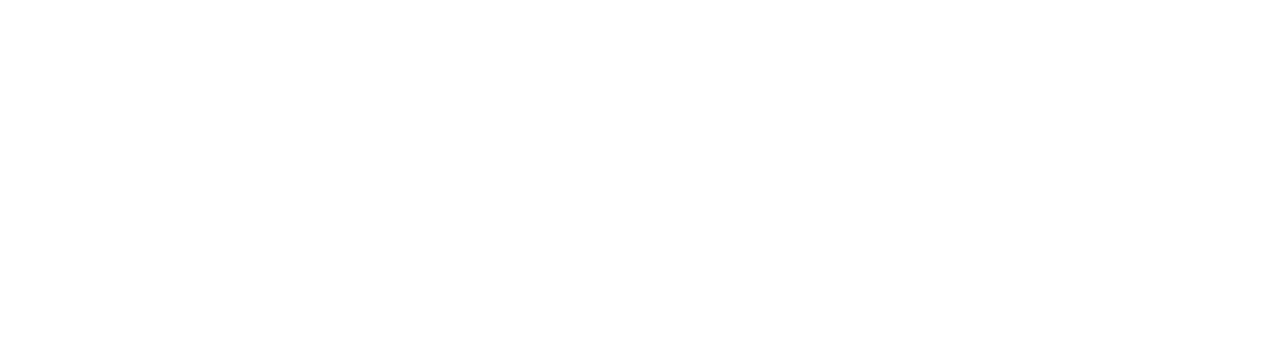
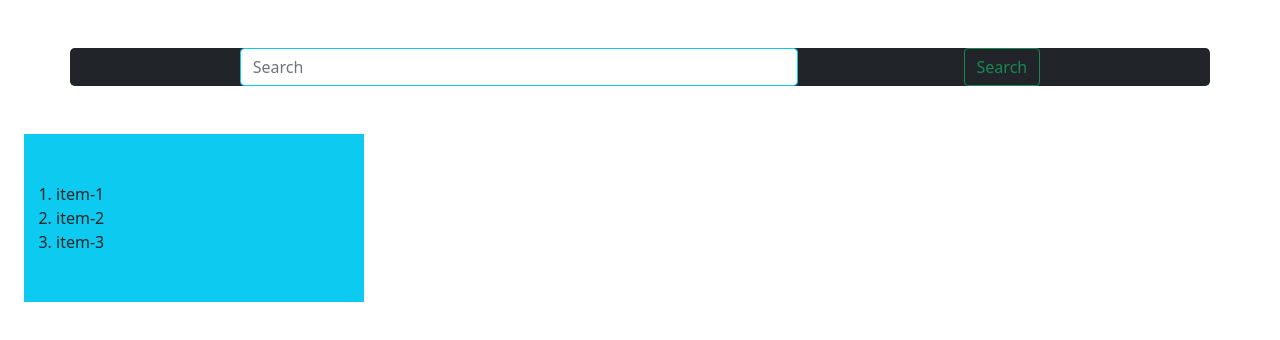
Before and after one commit to islammd39/search-with-result, a plain HTML site: page index.html in a window 1280 px wide. Drawn offline with nearby package versions, Linux system fonts and the light colour scheme; no server answers.

Commit message:
upload file

```diff
--- a/index.html
+++ b/index.html
@@ -4,11 +4,41 @@
     <meta charset="UTF-8">
     <meta http-equiv="X-UA-Compatible" content="IE=edge">
     <meta name="viewport" content="width=device-width, initial-scale=1.0">
+    <link href="https://cdn.jsdelivr.net/npm/bootstrap@5.0.2/dist/css/bootstrap.min.css" rel="stylesheet" integrity="sha384-EVSTQN3/azprG1Anm3QDgpJLIm9Nao0Yz1ztcQTwFspd3yD65VohhpuuCOmLASjC" crossorigin="anonymous">
+
+
     <title>search and results</title>
 </head>
 <body>
+    <header>
+        <section>
+            <form class="d-flex container border-2 bg-dark mt-5 rounded-3 ">
+                <input class="form-control me-2 w-50 mx-auto border border-info" type="search" placeholder="Search" aria-label="Search">
+                <button class="btn btn-outline-success mx-auto" type="submit">Search</button>
+              </form>
+        </section>
+    </header>
+    <main>
+        <section>
+            <div class="row container mt-5">
+             <div class="col-4">
+                <ol class="bg-info pt-5 pb-5">
+                    <li>item-1</li>
+                    <li>item-2</li>
+                    <li>item-3</li>
+                </ol>
+             </div>
+             <div class="col-8">
+
+             </div>
+            </div>
+        </section>
+    </main>
 
 
     <script src="main.js"></script>
+
+    <script src="https://cdn.jsdelivr.net/npm/bootstrap@5.0.2/dist/js/bootstrap.bundle.min.js" integrity="sha384-MrcW6ZMFYlzcLA8Nl+NtUVF0sA7MsXsP1UyJoMp4YLEuNSfAP+JcXn/tWtIaxVXM" crossorigin="anonymous"></script>
+
 </body>
 </html>
--- a/main.js
+++ b/main.js
@@ -0,0 +1,13 @@
+const loadApi = async()=>{
+    const res = await fetch('https://fakestoreapi.com/products');
+    const data = await res.json();
+    return data
+}
+const reload = async()=>{
+    const data = await loadApi();
+    for(input of data){
+        console.log(input.category);
+    }
+
+}
+reload()
```
